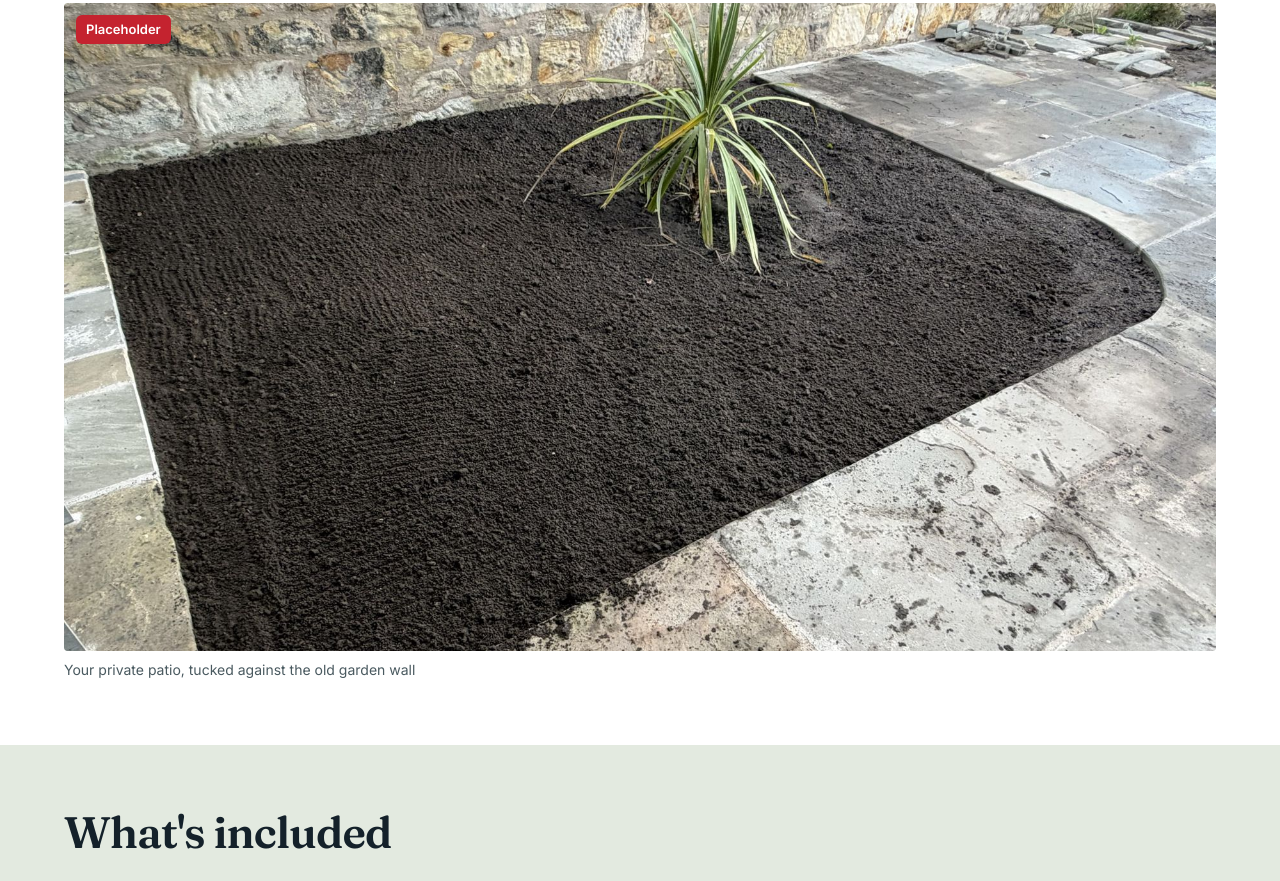
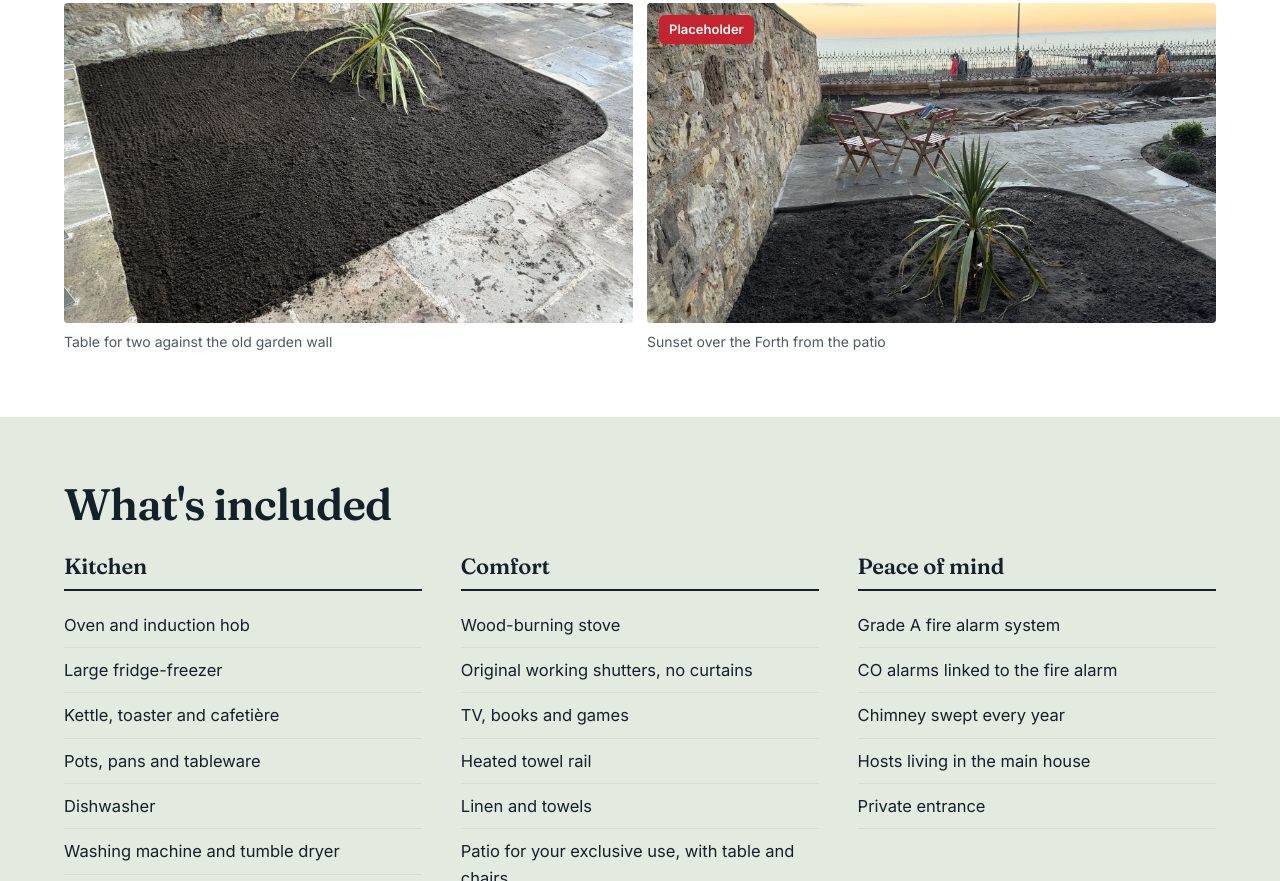
Before and after one commit to daveharcourt/pohutukawa-house, a plain HTML site: page index.html in a window 1280 px wide. Shown: the part 5133-6014 px from the top of the page. Drawn offline with Linux system fonts and the light colour scheme; files whose address does not match are found by name.

Commit message:
Add files via upload

```diff
--- a/index.html
+++ b/index.html
@@ -2,7 +2,7 @@
 <html lang="en-GB">
 <head>
 <meta charset="utf-8">
-<meta name="site-version" content="v10">
+<meta name="site-version" content="v11">
 <meta name="viewport" content="width=device-width,initial-scale=1">
 <title>Pohutukawa House Annex</title>
 <meta name="description" content="A one-bedroom annex in a Category B listed Rogue Baronial villa (1869) on Portobello promenade, Edinburgh's famous sea-swimming beach. Sea views over the Firth of Forth, wood burner, sauna 100 m away. Sleeps 2.">
@@ -204,7 +204,7 @@ dialog button{position:fixed;top:14px;right:14px;width:46px;height:46px;border-r
   </div>
   <div class="room">
     <div class="roomhead"><h2>Patio</h2><p>Your own patio, for your exclusive use, with a table and two chairs. Tucked against the old garden wall, it's the spot for morning coffee or a drink after a swim.</p></div>
-    <div class="patio"><div data-photo="patio"></div></div>
+    <div class="gallery" data-set="patio"></div>
   </div>
 </div></section>
 
@@ -291,7 +291,6 @@ const P = {
   hero:   {fix:"Retake at blue hour with the chandelier switched off and only the lamps on. Use a tripod and timer and step out of the window's reflection (you're faintly visible in the centre pane). Shoot about 10 minutes earlier so the railings keep their detail."},
 };
 P.front = {src:"house-front", alt:"The front of Pohutukawa House, a listed Rogue Baronial villa in sandstone with a turret; The Annex is the single-storey wing with the bay window on the right", cap:"The Annex is the bay-windowed wing on the right", fix:"This looks like a landscaping visualisation, with added planting, birds and retouched windows. Replace it with a real photo once the front garden is finished, so guests see the house as it really is."};
-P.patio = {src:"patio", alt:"The Annex's private patio area beside a planted bed and the old stone garden wall", cap:"Your private patio, tucked against the old garden wall", fix:"Awaiting a photo of the table and two chairs set out on the patio. Take it once the garden is finished, ideally in soft morning or evening light with a couple of mugs or glasses on the table."};
 P.city = {src:"aerial-city", alt:"Aerial view of Pohutukawa House on Portobello promenade, with Arthur's Seat and the Pentland Hills behind", cap:"Beach in front, Arthur's Seat behind"};
 P.aerial = {src:"aerial-beach", alt:"Aerial view of Pohutukawa House with its turret, the promenade, Portobello beach and the Firth of Forth", cap:"Pohutukawa House, the promenade and two miles of sand", fix:"Lovely shot. Refly once the front garden is landscaped, ideally on a brighter day or at golden hour, so the bare soil by the promenade railings disappears."};
 const ISLAND = {half:1, src:"living-island", alt:"Living room seen from the kitchen island, bay window beyond", cap:"From the island to the bay", fix:"The windows are blown out, so the sea disappears. Shoot with HDR on or on a duller day, and hide the TV and floor-lamp cables."};
@@ -307,6 +306,10 @@ const SETS = {
     {src:"bedroom-front", alt:"Bedroom with cane-headed bed, bedside lamps and framed jellyfish prints", cap:"King-size bed under the jellyfish prints", big:1, fix:"Press or smooth the bedding so it looks crisp, and hang a few matching wooden hangers on the rail."},
     {src:"bedroom-lamps", alt:"Bedroom in warm lamplight with sash window and shutters", cap:"Lamplight and original shutters", fix:"Retake once the privacy coating is on the lower pane, so the garden works aren't visible. Smooth the bedding too."},
     {src:"bedroom-chair", alt:"Bedroom with armchair, kilim rug and mountain prints", cap:"Armchair and room to unpack", fix:"Smooth the bedding and throw before reshooting."}
+  ],
+  patio: [
+    {src:"patio", alt:"Bistro table and two chairs on the stone-flagged patio against the old garden wall", cap:"Table for two against the old garden wall", half:1},
+    {src:"patio-sea", alt:"The patio at sunset, with the promenade railings and the Firth of Forth beyond", cap:"Sunset over the Forth from the patio", half:1, fix:"Great angle with the sunset and the sea. Retake once the front garden is finished, so the covers, soil heaps and stacked flags are gone."}
   ],
   shower: [
     {src:"shower-vanity", alt:"Shower room with backlit round mirror, long white vanity and walk-in shower", cap:"Backlit mirror with demister", big:1},
```
Also changed, not shown: patio-sea.jpg (added), patio.jpg (added).
